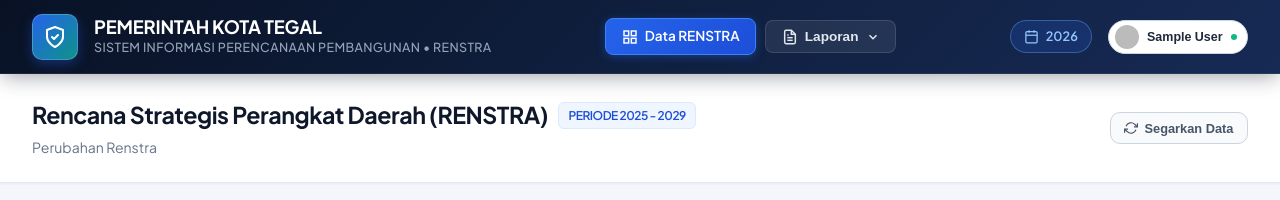
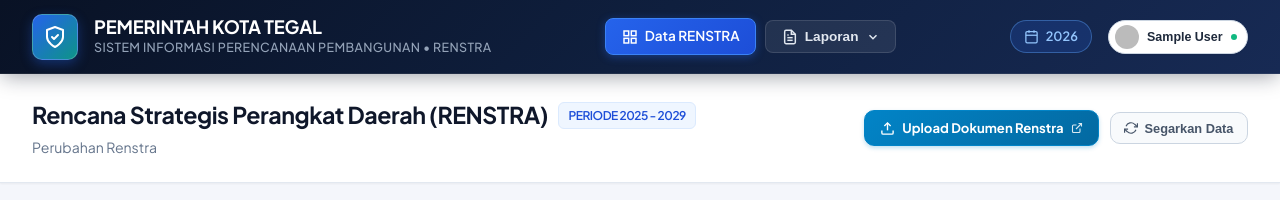
Before and after one commit to heriprihanto/renstra, a Vue app in the folder Frontend/: page / in a window 1280 px wide. Shown: the top 200 px of the page. Built offline with nearby package versions, Linux system fonts and the light colour scheme; no server answers; sample sign-in values are in the browser's storage.

Commit message:
feat(opd): tambah button Upload Dokumen Renstra menuju monevrkpd.tegalkota.go.id/dokren

```diff
--- a/Frontend/src/views/OpdListView.vue
+++ b/Frontend/src/views/OpdListView.vue
@@ -14,7 +14,27 @@
             </p>
           </div>
 
-          <div>
+          <div class="hero-actions">
+            <a
+              href="https://monevrkpd.tegalkota.go.id/dokren"
+              target="_blank"
+              rel="noopener noreferrer"
+              class="btn-upload-dokren"
+              title="Buka portal Upload Dokumen Renstra di Monev RKPD Kota Tegal"
+            >
+              <svg width="15" height="15" viewBox="0 0 24 24" fill="none" stroke="currentColor" stroke-width="2.2">
+                <path d="M21 15v4a2 2 0 0 1-2 2H5a2 2 0 0 1-2-2v-4"/>
+                <polyline points="17 8 12 3 7 8"/>
+                <line x1="12" y1="3" x2="12" y2="15"/>
+              </svg>
+              <span>Upload Dokumen Renstra</span>
+              <svg width="12" height="12" viewBox="0 0 24 24" fill="none" stroke="currentColor" stroke-width="2.2" style="opacity: 0.85;">
+                <path d="M18 13v6a2 2 0 0 1-2 2H5a2 2 0 0 1-2-2V8a2 2 0 0 1 2-2h6"/>
+                <polyline points="15 3 21 3 21 9"/>
+                <line x1="10" y1="14" x2="21" y2="3"/>
+              </svg>
+            </a>
+
             <button class="btn-action-secondary" @click="loadData" title="Muat ulang data">
               <svg width="14" height="14" viewBox="0 0 24 24" fill="none" stroke="currentColor" stroke-width="2">
                 <path d="M23 4v6h-6"/>
@@ -72,3 +92,36 @@ onMounted(() => {
   loadData();
 });
 </script>
+
+<style scoped>
+.hero-actions {
+  display: flex;
+  align-items: center;
+  gap: 0.65rem;
+  flex-wrap: wrap;
+}
+
+.btn-upload-dokren {
+  display: inline-flex;
+  align-items: center;
+  gap: 0.45rem;
+  padding: 0.45rem 0.95rem;
+  border-radius: var(--radius-md, 8px);
+  font-size: 0.82rem;
+  font-weight: 700;
+  background: linear-gradient(135deg, #0284c7 0%, #0369a1 100%);
+  color: #ffffff;
+  border: 1px solid #0284c7;
+  text-decoration: none;
+  cursor: pointer;
+  box-shadow: 0 2px 4px rgba(2, 132, 199, 0.25);
+  transition: all 0.2s cubic-bezier(0.4, 0, 0.2, 1);
+}
+
+.btn-upload-dokren:hover {
+  background: linear-gradient(135deg, #0369a1 0%, #075985 100%);
+  transform: translateY(-1px);
+  box-shadow: 0 4px 8px rgba(2, 132, 199, 0.35);
+  color: #ffffff;
+}
+</style>
```
Also changed, not shown: 5 other files (tests, documents, lock files or other folders).
